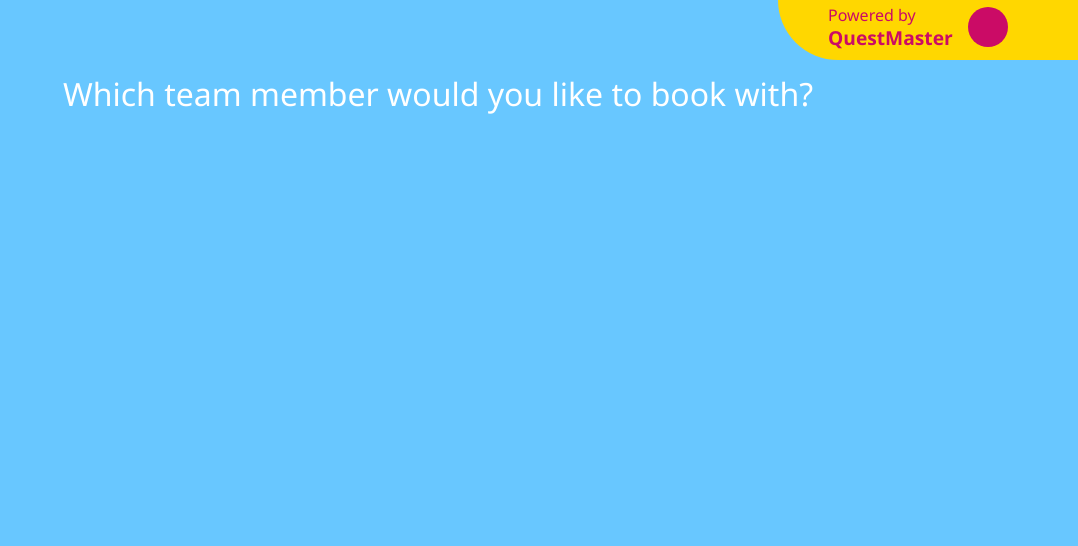
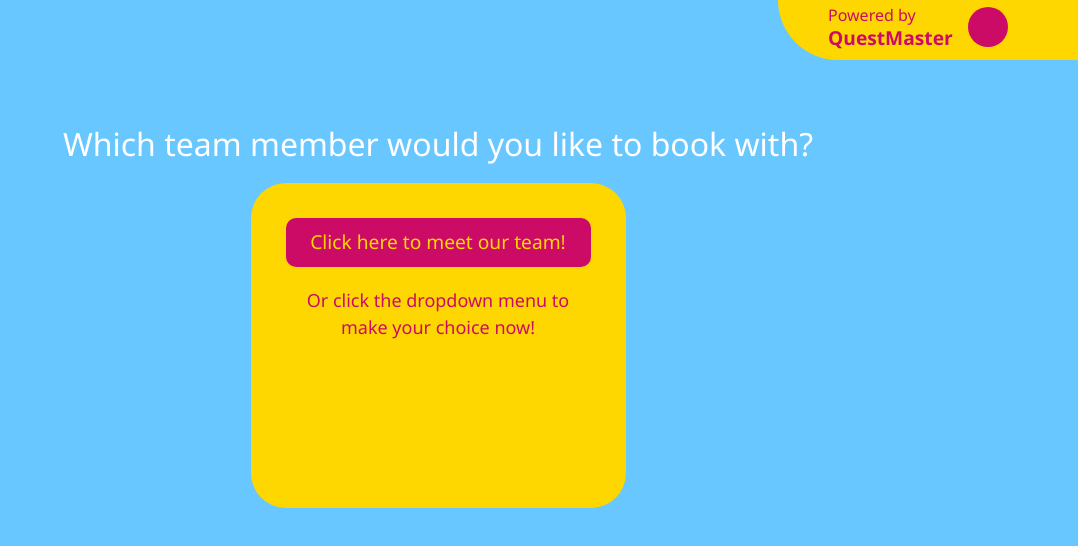
Before and after one commit to altavada/questmaster, a React (Create React App) app in the folder client/: page /team-select in a window 1280 px wide. Shown: the top 546 px of the page, without its empty margins (202-1280 px from the left). Built offline with nearby package versions, Linux system fonts and the light colour scheme.

Commit message:
basic layout for Who page, custom styling prop for button component

```diff
--- a/client/src/components/Button.js
+++ b/client/src/components/Button.js
@@ -1,8 +1,8 @@
 import { Link } from "react-router-dom";
 
-export default function Button({ text, route }) {
+export default function Button({ text, route, styling }) {
   return (
-    <Link className="button" to={route}>
+    <Link className="button" style={styling} to={route}>
       {text}
     </Link>
   );
--- a/client/src/index.css
+++ b/client/src/index.css
@@ -33,6 +33,7 @@ h1 {
 
 h2 {
     text-align: center;
+    margin-bottom: 20px;
 }
 
 .powered-by {
@@ -87,3 +88,22 @@ h2 {
 .center {
     text-align: center;
 }
+
+.work-box {
+    background-color: var(--yellow);
+    margin: auto;
+    width: 375px;
+    height: 325px;
+    border-radius: 35px;
+    padding: 35px;
+}
+
+.body-container {
+    margin-top: 50px;
+}
+
+.wb-content {
+    color: var(--magenta);
+    margin: 20px 0px;
+    font-size: large;
+}
--- a/client/src/pages/Landing.js
+++ b/client/src/pages/Landing.js
@@ -1,14 +1,10 @@
 import Button from "../components/Button";
-
-const styles = {
-  marginTop: "50px",
-};
 
 export default function Landing() {
   return (
     <>
       <h1>Book your appointment with (business) today!</h1>
-      <div className="center" style={styles}>
+      <div className="center body-container">
         <Button text="Get Started" route="/team-select" />
       </div>
     </>
--- a/client/src/pages/Who.js
+++ b/client/src/pages/Who.js
@@ -1,7 +1,20 @@
+import Button from "../components/Button";
+
 export default function Who() {
+  const style = {
+    width: "100%",
+  };
   return (
-    <div>
+    <div className="body-container">
       <h2>Which team member would you like to book with?</h2>
+      <div className="work-box">
+        <div className="center">
+          <Button text="Click here to meet our team!" styling={style} />
+        </div>
+        <div className="center wb-content">
+          Or click the dropdown menu to make your choice now!
+        </div>
+      </div>
     </div>
   );
 }
```
